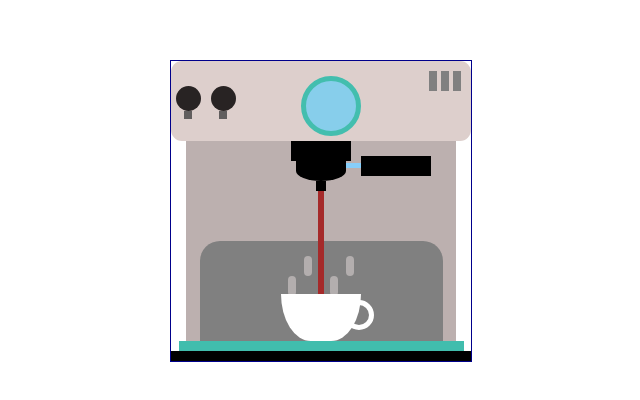
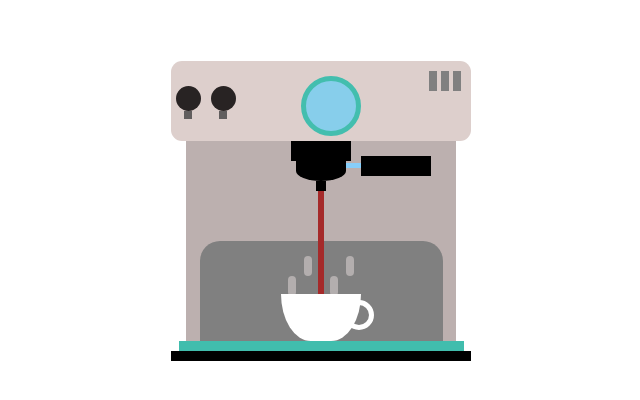
Before and after one commit to santoshvarmaaddala/Coffeemachineusingcss, a website: page index.html in a window 1280 px wide. Shown: the part 200-600 px from the top of the page, without its empty margins (320-960 px from the left). Drawn offline with Linux system fonts and the light colour scheme.

Commit message:
Update index.css

```diff
--- a/index.css
+++ b/index.css
@@ -5,7 +5,7 @@
   top: calc(50% - 140px);
   left: calc(50% - 150px);
   border: 1px solid;
-  border-color: darkblue;
+  border-color: white;
 }
 .cof_head {
   width: 100%;
```
